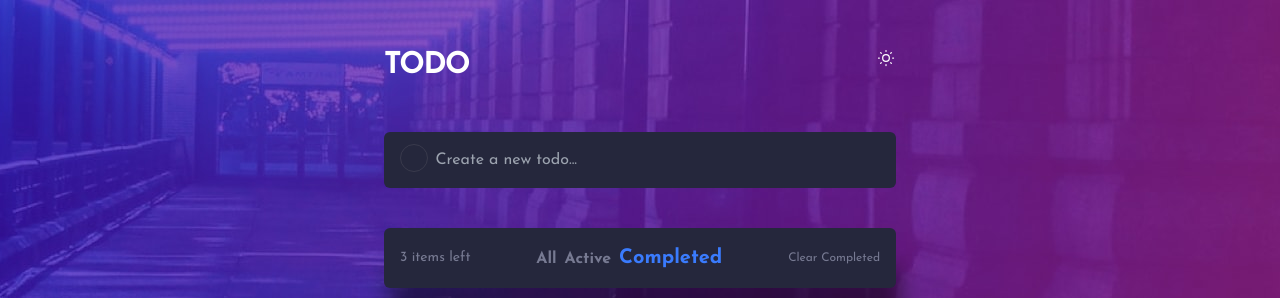
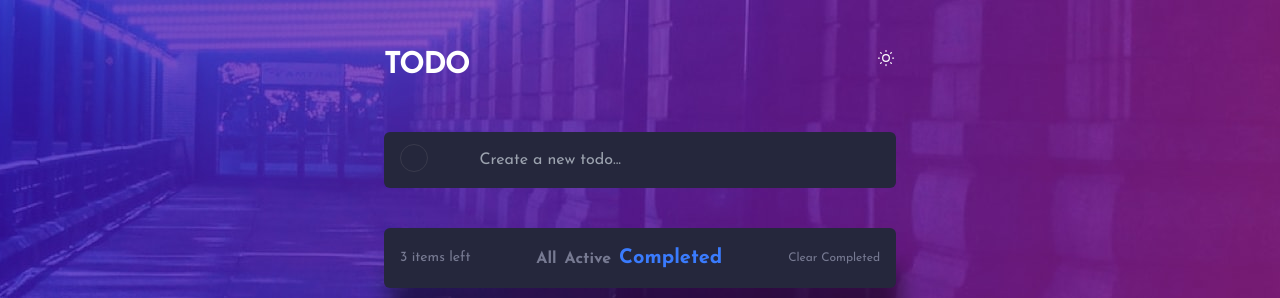
Before and after one commit to audeypx/nuxt-todo-app, a Nuxt app: page / in a window 1280 px wide. Shown: the top 298 px of the page. Built offline with nearby package versions, Linux system fonts and the light colour scheme.

Commit message:
fixed circle border

```diff
--- a/components/App.vue
+++ b/components/App.vue
@@ -26,11 +26,11 @@
           </svg>
         </div>
         <div class="flex relative">
-          <div class="pt-3 pl-4 rounded-md absolute z-10">
+          <div class="pt-3 pl-4 bg-dark-inner round-side">
             <div class="rounded-full w-7 h-7 border border-dark-circleborder"></div>
           </div>
           <input
-            class="text-dark-newtodocolor bg-dark-inner rounded-md flex items-center w-full p-4 focus:outline-none "
+            class="text-dark-newtodocolor bg-dark-inner round-side-big flex items-center w-full p-4 focus:outline-none "
             type="text"
             placeholder="       Create a new todo..."
           />
@@ -98,6 +98,15 @@ export default {};
   background-position: top center;
   height: 45vh;
 }
+.round-side{
+  border-top-left-radius: 0.375rem;
+  border-bottom-left-radius: 0.375rem;
+}
+.round-side-big{
+  border-top-right-radius: 0.375rem ;
+  border-bottom-right-radius: 0.375rem ;
+}
+
 .input::before {
   content: "";
   position: absolute; /* positioning agains new task form */
```
